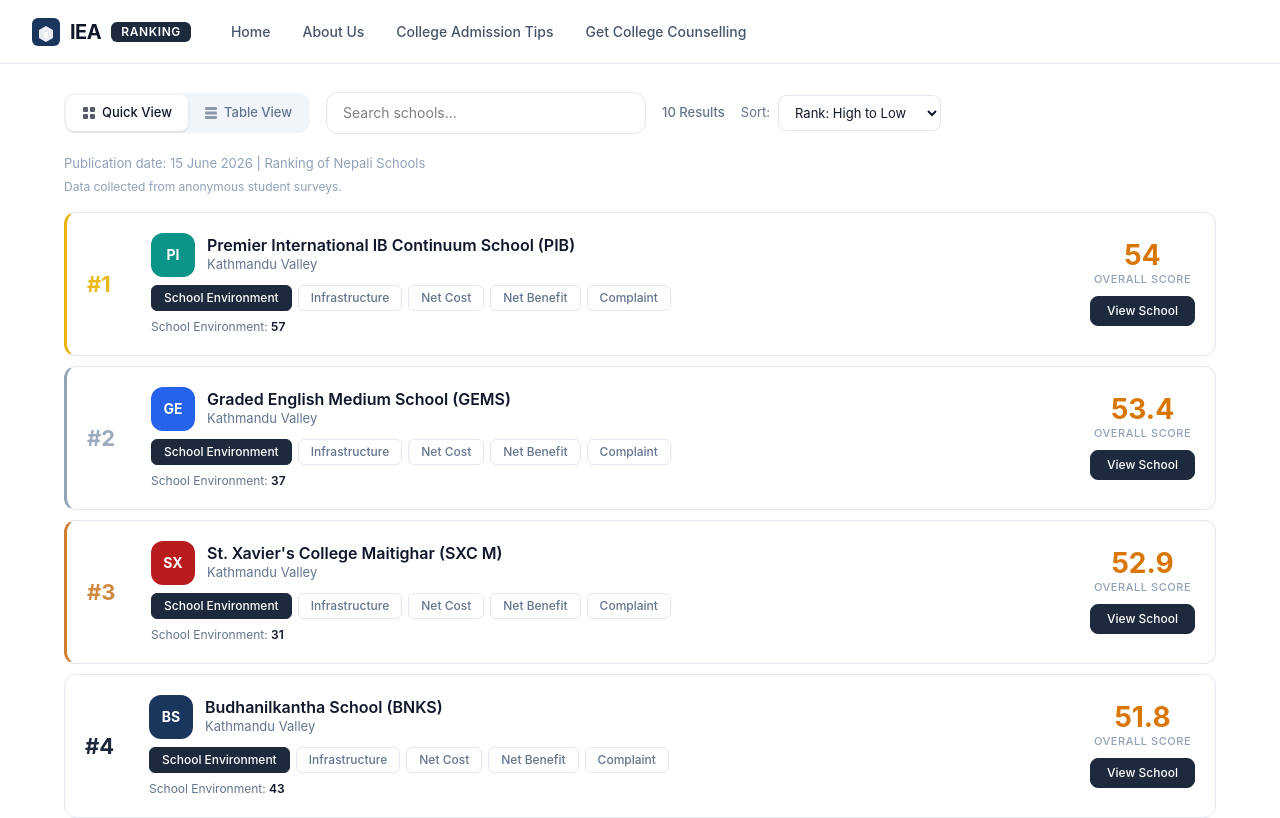
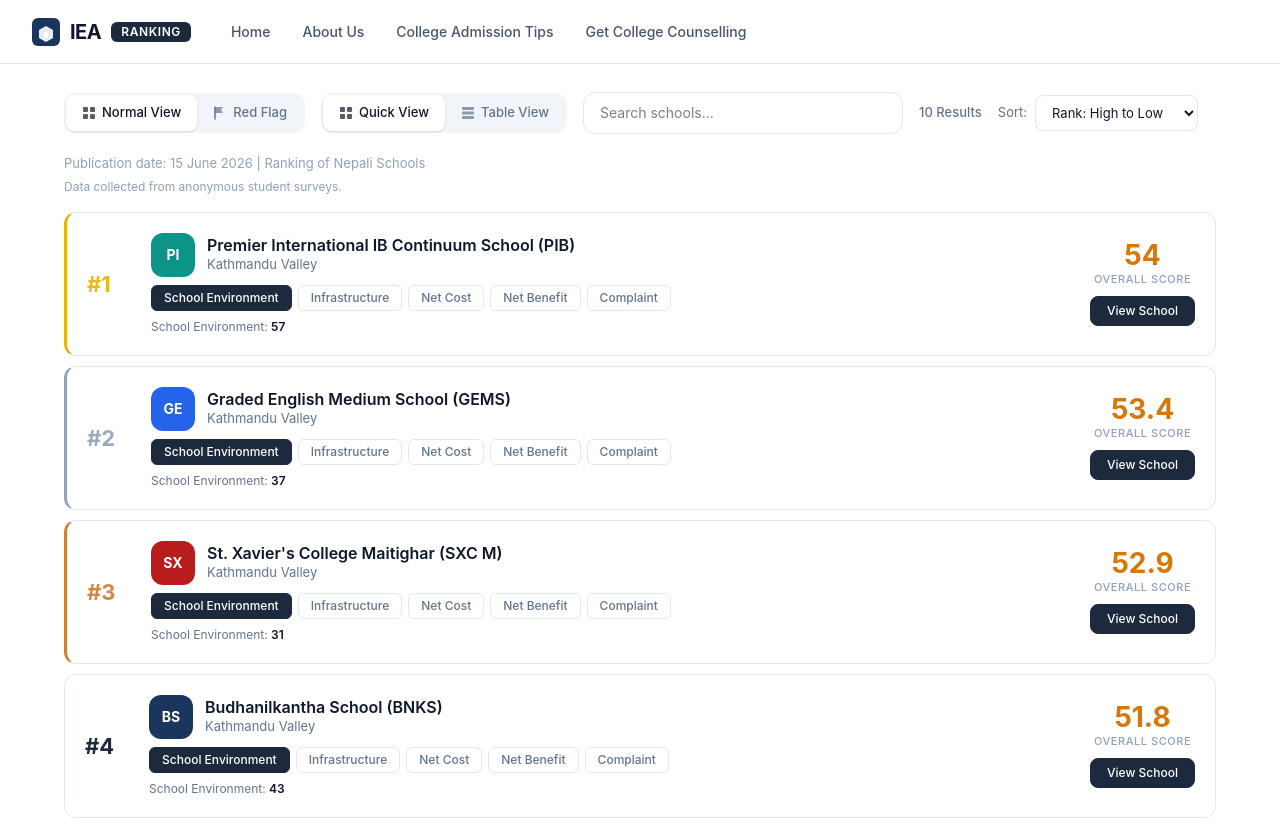
Before and after one commit to imscartissue/srw, a React (Vite) app: page /#/ in a window 1280 px wide. Shown: the top 818 px of the page. Built offline with nearby package versions, Linux system fonts and the light colour scheme.

Commit message:
Add files via upload

```diff
--- /dev/null
+++ b/src/components/HomePage/RedFlagView.jsx
@@ -0,0 +1,19 @@
+export default function RedFlagView() {
+  return (
+    <div className="bg-white border border-red-200 rounded-xl p-12 text-center">
+      <div className="inline-flex items-center justify-center w-16 h-16 rounded-full bg-red-50 mb-5">
+        <svg width="28" height="28" viewBox="0 0 24 24" fill="none" stroke="#dc2626" strokeWidth="2" strokeLinecap="round" strokeLinejoin="round">
+          <path d="M4 15s1-1 4-1 5 2 8 2 4-1 4-1V3s-1 1-4 1-5-2-8-2-4 1-4 1z"/>
+          <line x1="4" y1="22" x2="4" y2="15"/>
+        </svg>
+      </div>
+      <h2 className="text-lg font-semibold text-slate-800 mb-2">Red Flag Schools</h2>
+      <p className="text-[13px] text-slate-500 max-w-md mx-auto leading-relaxed">
+        Schools flagged for serious concerns such as harassment, safety violations, or other critical issues.
+      </p>
+      <div className="mt-6 inline-block bg-slate-50 border border-slate-200 rounded-lg px-5 py-3">
+        <p className="text-[13px] text-slate-400">Information unavailable — data coming soon.</p>
+      </div>
+    </div>
+  )
+}
--- a/src/components/HomePage/TopBar.jsx
+++ b/src/components/HomePage/TopBar.jsx
@@ -1,10 +1,37 @@
-export default function TopBar({ viewMode, onViewModeChange, search, onSearchChange, sort, onSortChange, resultCount }) {
+export default function TopBar({ viewMode, onViewModeChange, subViewMode, onSubViewModeChange, search, onSearchChange, sort, onSortChange, resultCount }) {
   return (
-    <div className="flex items-center gap-4 mb-5 flex-wrap">
+    <div className="mb-5">
+      <div className="flex items-center gap-4 flex-wrap">
         <div className="flex gap-0 bg-slate-100 rounded-xl p-0.5">
           <button
-          className={`px-4 py-2 text-[13px] font-medium cursor-pointer border-none bg-transparent text-slate-500 rounded-lg transition-all duration-200 flex items-center ${viewMode === 'quick' ? 'bg-white text-slate-900 shadow-sm' : ''}`}
-          onClick={() => onViewModeChange('quick')}
+            className={`px-4 py-2 text-[13px] font-medium cursor-pointer border-none bg-transparent text-slate-500 rounded-lg transition-all duration-200 flex items-center ${viewMode === 'normal' ? 'bg-white text-slate-900 shadow-sm' : ''}`}
+            onClick={() => onViewModeChange('normal')}
+          >
+            <svg width="14" height="14" viewBox="0 0 14 14" fill="none" className="mr-1.5">
+              <rect x="1" y="1" width="5" height="5" rx="1" fill="currentColor" opacity="0.7"/>
+              <rect x="8" y="1" width="5" height="5" rx="1" fill="currentColor" opacity="0.7"/>
+              <rect x="1" y="8" width="5" height="5" rx="1" fill="currentColor" opacity="0.7"/>
+              <rect x="8" y="8" width="5" height="5" rx="1" fill="currentColor" opacity="0.7"/>
+            </svg>
+            Normal View
+          </button>
+          <button
+            className={`px-4 py-2 text-[13px] font-medium cursor-pointer border-none bg-transparent text-slate-500 rounded-lg transition-all duration-200 flex items-center ${viewMode === 'redflag' ? 'bg-red-50 text-red-700 shadow-sm' : ''}`}
+            onClick={() => onViewModeChange('redflag')}
+          >
+            <svg width="14" height="14" viewBox="0 0 14 14" fill="none" className="mr-1.5">
+              <path d="M2 1v12" stroke="currentColor" strokeWidth="1.5" strokeLinecap="round"/>
+              <path d="M2 1h8l-2 3 2 3H2" fill="currentColor" opacity="0.7"/>
+            </svg>
+            Red Flag
+          </button>
+        </div>
+
+        {viewMode === 'normal' && (
+          <div className="flex gap-0 bg-slate-100 rounded-xl p-0.5">
+            <button
+              className={`px-4 py-2 text-[13px] font-medium cursor-pointer border-none bg-transparent text-slate-500 rounded-lg transition-all duration-200 flex items-center ${subViewMode === 'quick' ? 'bg-white text-slate-900 shadow-sm' : ''}`}
+              onClick={() => onSubViewModeChange('quick')}
             >
               <svg width="14" height="14" viewBox="0 0 14 14" fill="none" className="mr-1.5">
                 <rect x="1" y="1" width="5" height="5" rx="1" fill="currentColor" opacity="0.7"/>
@@ -15,8 +42,8 @@ export default function TopBar({ viewMode, onViewModeChange, search, onSearchCha
               Quick View
             </button>
             <button
-          className={`px-4 py-2 text-[13px] font-medium cursor-pointer border-none bg-transparent text-slate-500 rounded-lg transition-all duration-200 flex items-center ${viewMode === 'table' ? 'bg-white text-slate-900 shadow-sm' : ''}`}
-          onClick={() => onViewModeChange('table')}
+              className={`px-4 py-2 text-[13px] font-medium cursor-pointer border-none bg-transparent text-slate-500 rounded-lg transition-all duration-200 flex items-center ${subViewMode === 'table' ? 'bg-white text-slate-900 shadow-sm' : ''}`}
+              onClick={() => onSubViewModeChange('table')}
             >
               <svg width="14" height="14" viewBox="0 0 14 14" fill="none" className="mr-1.5">
                 <rect x="1" y="1" width="12" height="3" rx="1" fill="currentColor" opacity="0.7"/>
@@ -26,6 +53,7 @@ export default function TopBar({ viewMode, onViewModeChange, search, onSearchCha
               Table View
             </button>
           </div>
+        )}
 
         <input
           type="text"
@@ -46,5 +74,6 @@ export default function TopBar({ viewMode, onViewModeChange, search, onSearchCha
           </select>
         </div>
       </div>
+    </div>
   )
 }
--- a/src/pages/HomePage.jsx
+++ b/src/pages/HomePage.jsx
@@ -2,6 +2,7 @@ import { useState, useMemo } from 'react'
 import schoolsData, { rankSchools } from '../data/schoolsData.js'
 import TopBar from '../components/HomePage/TopBar.jsx'
 import SchoolCard from '../components/HomePage/SchoolCard.jsx'
+import RedFlagView from '../components/HomePage/RedFlagView.jsx'
 import BackToTop from '../components/BackToTop.jsx'
 
 function scoreColor(val) {
@@ -21,7 +22,8 @@ export default function HomePage() {
   const [search, setSearch] = useState('')
   const [sort, setSort] = useState('rank')
   const [activeMetric, setActiveMetric] = useState('environment')
-  const [viewMode, setViewMode] = useState('quick')
+  const [viewMode, setViewMode] = useState('normal')
+  const [subViewMode, setSubViewMode] = useState('quick')
 
   const ranked = useMemo(() => rankSchools(schoolsData), [])
 
@@ -56,6 +58,8 @@ export default function HomePage() {
       <TopBar
         viewMode={viewMode}
         onViewModeChange={setViewMode}
+        subViewMode={subViewMode}
+        onSubViewModeChange={setSubViewMode}
         search={search}
         onSearchChange={setSearch}
         sort={sort}
@@ -70,7 +74,8 @@ export default function HomePage() {
         Data collected from anonymous student surveys.
       </div>
 
-      {viewMode === 'quick' ? (
+      {viewMode === 'normal' ? (
+        subViewMode === 'quick' ? (
           filtered.map(school => (
             <SchoolCard
               key={school.id}
@@ -122,6 +127,9 @@ export default function HomePage() {
               </tbody>
             </table>
           </div>
+        )
+      ) : (
+        <RedFlagView />
       )}
 
       {filtered.length === 0 && (
```
Also changed, not shown: 3 other files (tests, documents, lock files or other folders). Lines whose indentation alone changed are shown as unchanged.
